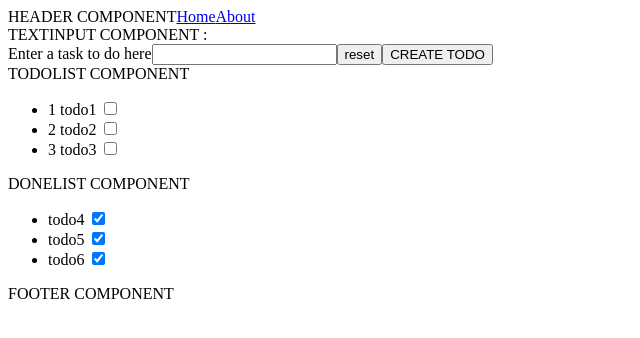
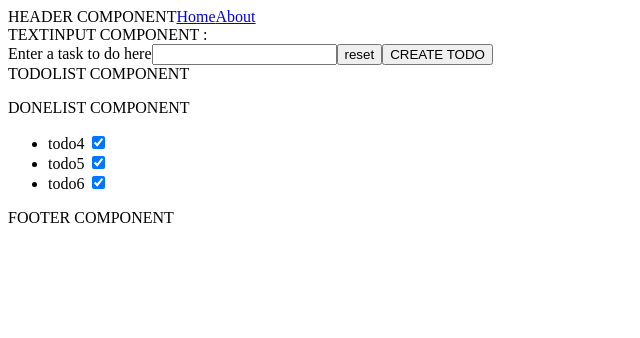
Before and after one commit to lnoel4289/todolist, a React (Vite) app: page / in a window 1280 px wide. Shown: the top 338 px of the page, without its empty margins (0-640 px from the left). Built offline with nearby package versions, Linux system fonts and the light colour scheme.

Commit message:
delete useless files

```diff
--- a/src/components/Todo/todoSlice.js
+++ /dev/null
@@ -1,6 +0,0 @@
-import { createSlice } from "@reduxjs/toolkit";
-
-const {actions, reducer} = createSlice({
-    name: 'todoList',
-
-})
--- a/src/components/TodoList/todoListSlice.js
+++ b/src/components/TodoList/todoListSlice.js
@@ -2,7 +2,7 @@ import { createSlice } from "@reduxjs/toolkit";
 
 const todoListSlice = createSlice({
   name: "todoList",
-  initialState: ["todo1", "todo2", "todo3"],
+  initialState: [],
   reducers: {
     add: {
       prepare: (textContent) => ({ payload: { textContent } }),
```
Also changed, not shown: src/components/Todo/todoSelectors.js (deleted), 2 other files (tests, documents, lock files or other folders).
